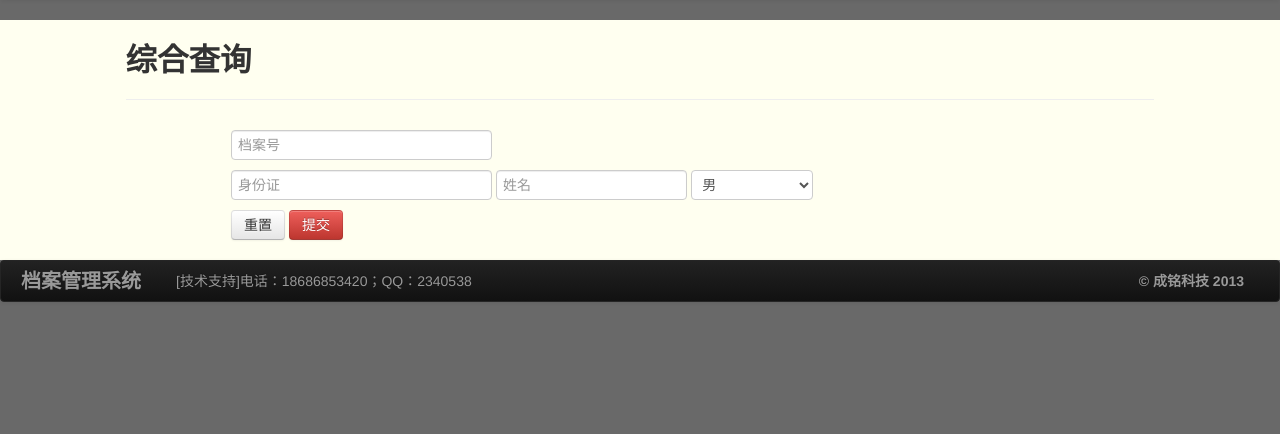
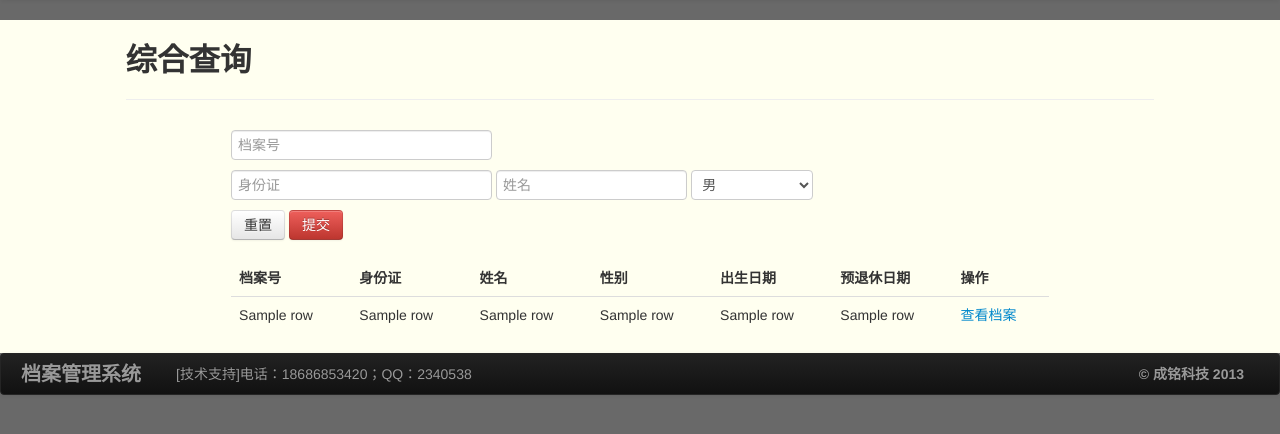
Before and after one commit to Ovaphlow/cmtech, a Flask app: template templates/chaxun.html in a window 1280 px wide. Shown: the part 42-476 px from the top of the page. Run offline with Flask 2, Linux system fonts and the light colour scheme; the template is opened without the code that fills it: most values are stand-ins (such as "Sample title", 1, 10 or a date in 2020).

Commit message:
综合查询初步

```diff
--- a/dangan.py
+++ b/dangan.py
@@ -3,7 +3,7 @@ from flask.views import MethodView
 
 
 class DangAn(MethodView):
-    def get(self):
+    def get(self, id):
         from flask import session, redirect, request, render_template
         import mysql.connector
         import globalvars
@@ -44,7 +44,7 @@ class DangAn(MethodView):
                                cat=cat
         )
 
-    def post(self):
+    def post(self, id):
         from flask import request, redirect, session, escape
         import mysql.connector
         import globalvars
--- a/templates/chaxun.html
+++ b/templates/chaxun.html
@@ -18,6 +18,35 @@
       <button type="reset" class="btn">重置</button>
       <button type="submit" class="btn btn-danger">提交</button>
     </form>
+    <table class="table tabel-hover">
+      <caption></caption>
+      <thead>
+        <tr>
+          <th>档案号</th>
+          <th>身份证</th>
+          <th>姓名</th>
+          <th>性别</th>
+          <th>出生日期</th>
+          <th>预退休日期</th>
+          <th>操作</th>
+        </tr>
+      </thead>
+      <tbody>
+        {% for row in data %}
+        <tr>
+          <td>{{ row[1] }}</td>
+          <td>{{ row[2] }}</td>
+          <td>{{ row[3] }}</td>
+          <td>{{ row[4] }}</td>
+          <td>{{ row[5] }}</td>
+          <td>{{ row[6] }}</td>
+          <td>
+            <a href=/dangan/{{ row[0] }}>查看档案</a>
+          </td>
+        </tr>
+        {% endfor %}
+      </tbody>
+    </table>
   </div>
 </div>
 {% endblock %}
```
Also changed, not shown: chaxun.py (+24 -5 lines).
